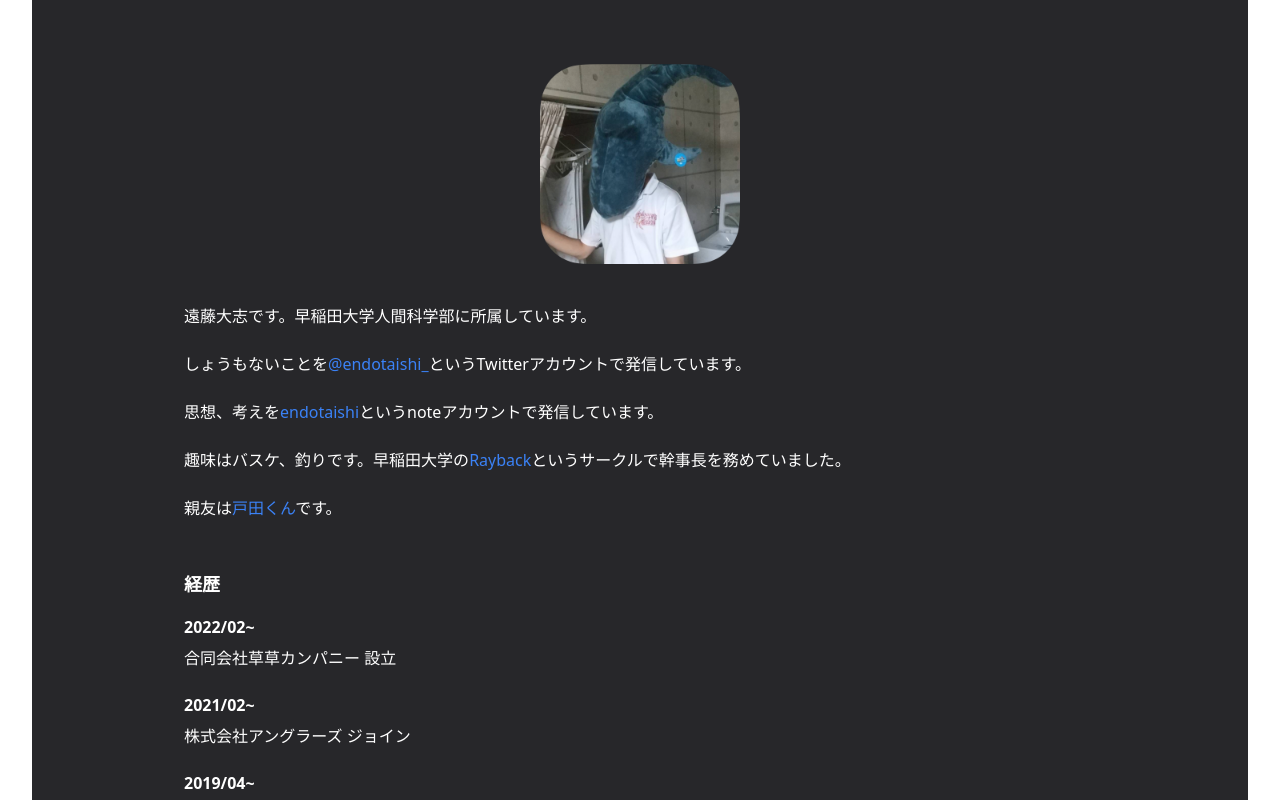
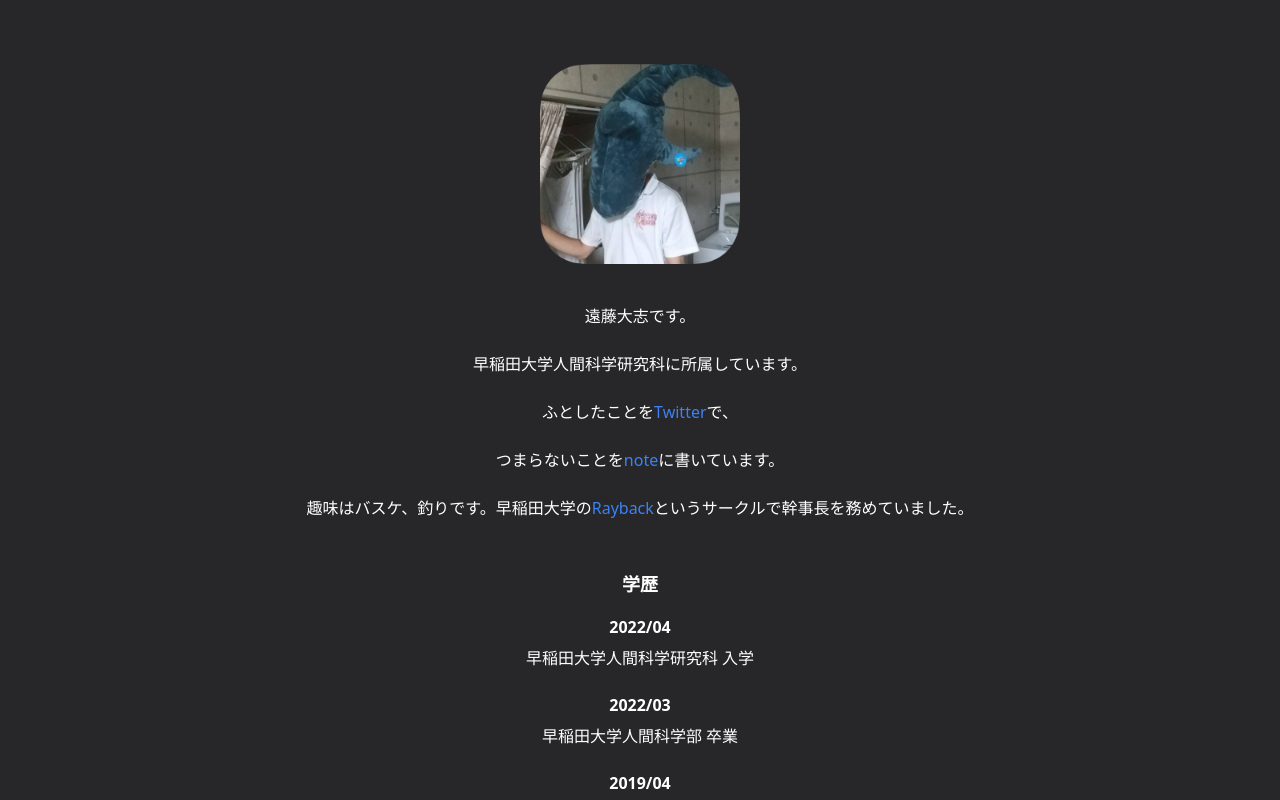
Before and after one commit to EndoTaishi/endotaishicom, a Next.js app: page / in a window 1280 px wide. Shown: the top 800 px of the page. Built offline with nearby package versions, Linux system fonts and the light colour scheme.

Commit message:
index.tsxの内容を修正

```diff
--- a/src/pages/index.tsx
+++ b/src/pages/index.tsx
@@ -22,31 +22,34 @@ const Home: NextPage = () => {
             />
       </div>
 
-      <div className="w-3/4 m-auto leading-7 index">
+      <div className="w-3/4 m-auto leading-7 text-center index">
             <p>
-              遠藤大志です。早稲田大学人間科学部に所属しています。
+              遠藤大志です。
             </p>
             <p>
-              しょうもないことを
+              早稲田大学人間科学研究科に所属しています。
+            </p>
+            <p>
+              ふとしたことを
               <a
                 href="https://twitter.com/endotaishi_"
                 target="_blank"
                 rel="noopener noreferrer"
               >
-                @endotaishi_
+                Twitter
               </a>
-              というTwitterアカウントで発信しています。
+              で、
             </p>
             <p>
-              思想、考えを
+              つまらないことを
               <a
                 href="https://note.com/en_tai/"
                 target="_blank"
                 rel="noopener noreferrer"
               >
-                endotaishi
+                note
               </a>
-              というnoteアカウントで発信しています。
+              に書いています。
             </p>
             <p>
               趣味はバスケ、釣りです。早稲田大学の
@@ -59,17 +62,20 @@ const Home: NextPage = () => {
               </a>
               というサークルで幹事長を務めていました。
             </p>
-            <p>
-              親友は
-              <a
-                href="https://twitter.com/bskkade21"
-                target="_blank"
-                rel="noopener noreferrer"
-              >
-                戸田くん
-              </a>
-              です。
-            </p>
+            <h3>学歴</h3>
+            <dl>
+              <dt>2022/04</dt>
+              <dd>早稲田大学人間科学研究科 入学</dd>
+            </dl>
+            <dl>
+              <dt>2022/03</dt>
+              <dd>早稲田大学人間科学部 卒業</dd>
+            </dl>
+            <dl>
+              <dt>2019/04</dt>
+              <dd>早稲田大学人間科学部 入学</dd>
+            </dl>
+
             <h3>経歴</h3>
             <dl>
               <dt>2022/02~</dt>
@@ -78,10 +84,6 @@ const Home: NextPage = () => {
             <dl>
               <dt>2021/02~</dt>
               <dd>株式会社アングラーズ ジョイン</dd>
-            </dl>
-            <dl>
-              <dt>2019/04~</dt>
-              <dd>早稲田大学人間科学部 入学</dd>
             </dl>
           </div>
       </main>
--- a/styles/Home.module.css
+++ b/styles/Home.module.css
@@ -1,5 +1,7 @@
 .container {
-  padding: 0 2rem;
+  padding: 0;
+  margin: 0 auto;
+  max-width: 100%;
 }
 
 .main {
```
